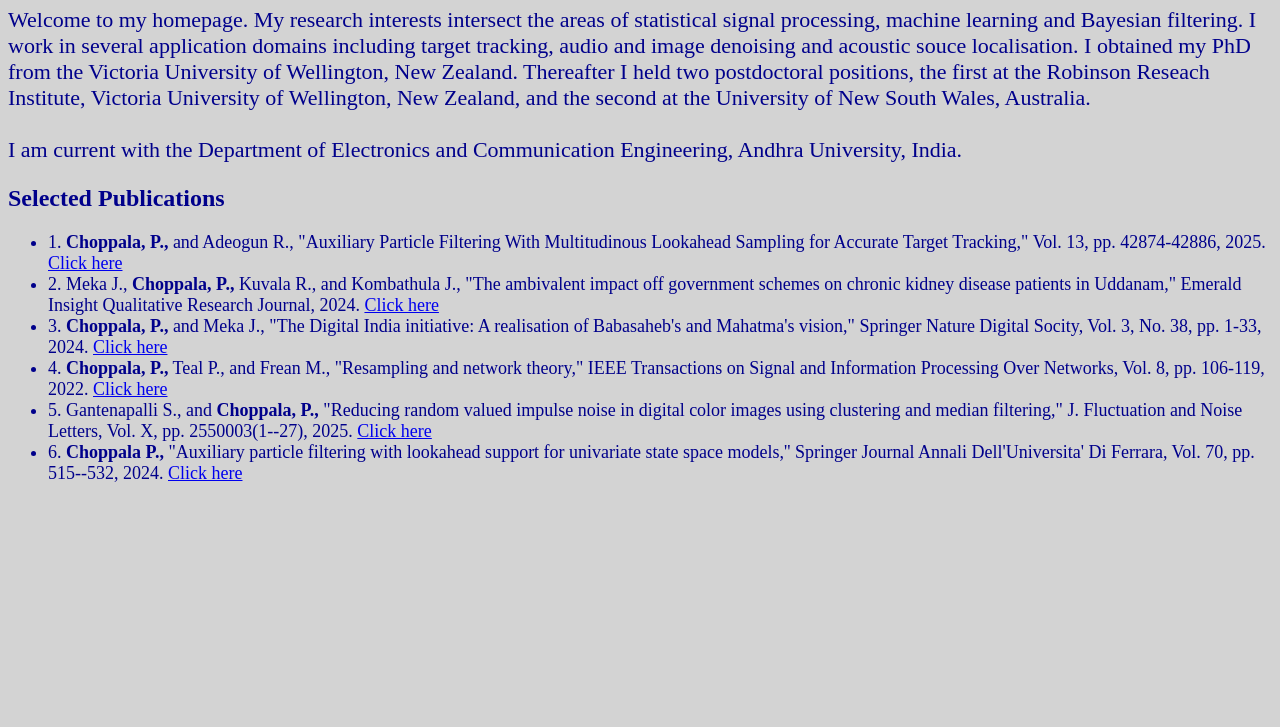
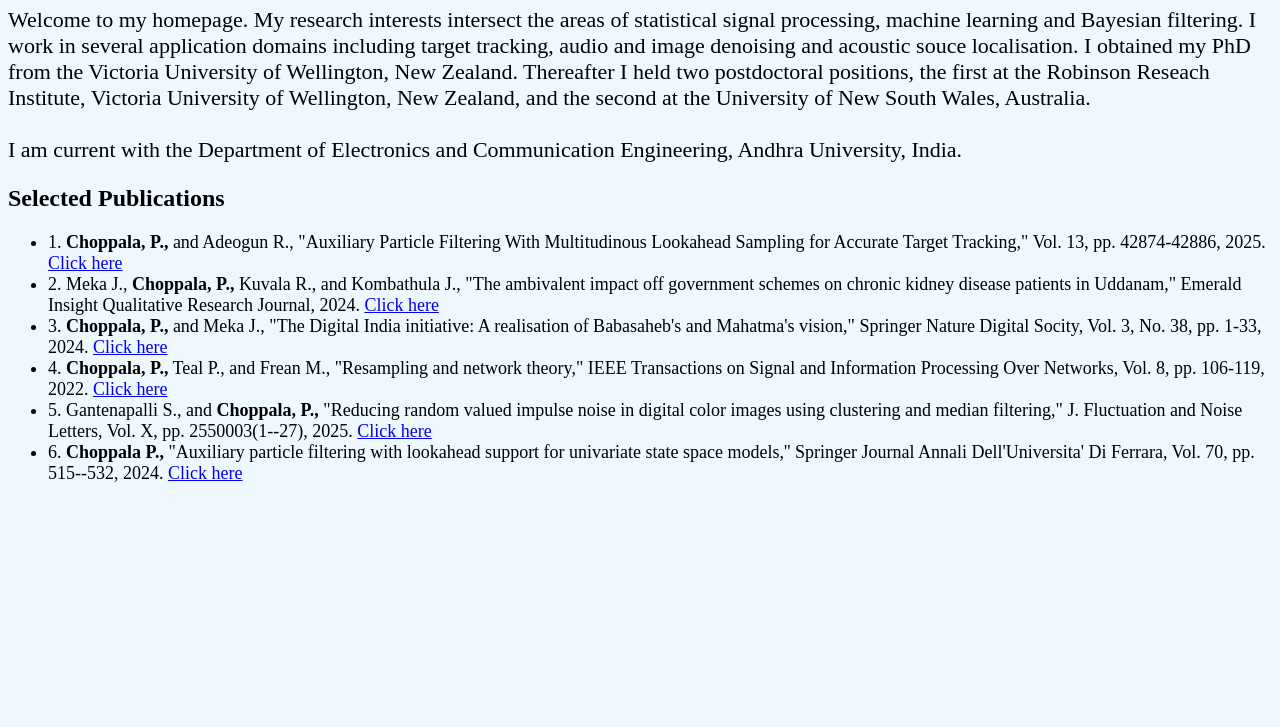
Before and after one commit to praveenchoppala/praveenchoppala.github.io, a plain HTML site: page index.html in a window 1280 px wide. Shown: the part 73-800 px from the top of the page. Drawn offline with Linux system fonts and the light colour scheme.

Commit message:
Update index.html

```diff
--- a/index.html
+++ b/index.html
@@ -1,7 +1,7 @@
 <!DOCTYPE html>
 <html>
   <head><title>Dr. Praveen Choppala</title></head>
-  <body style="background-color: lightgray; color: darkblue;">
+  <body style="background-color: aliceblue; color: black;">
     <h1>Praveen Choppala</h1>
 
     <p style="font-size: 22px;">
```
